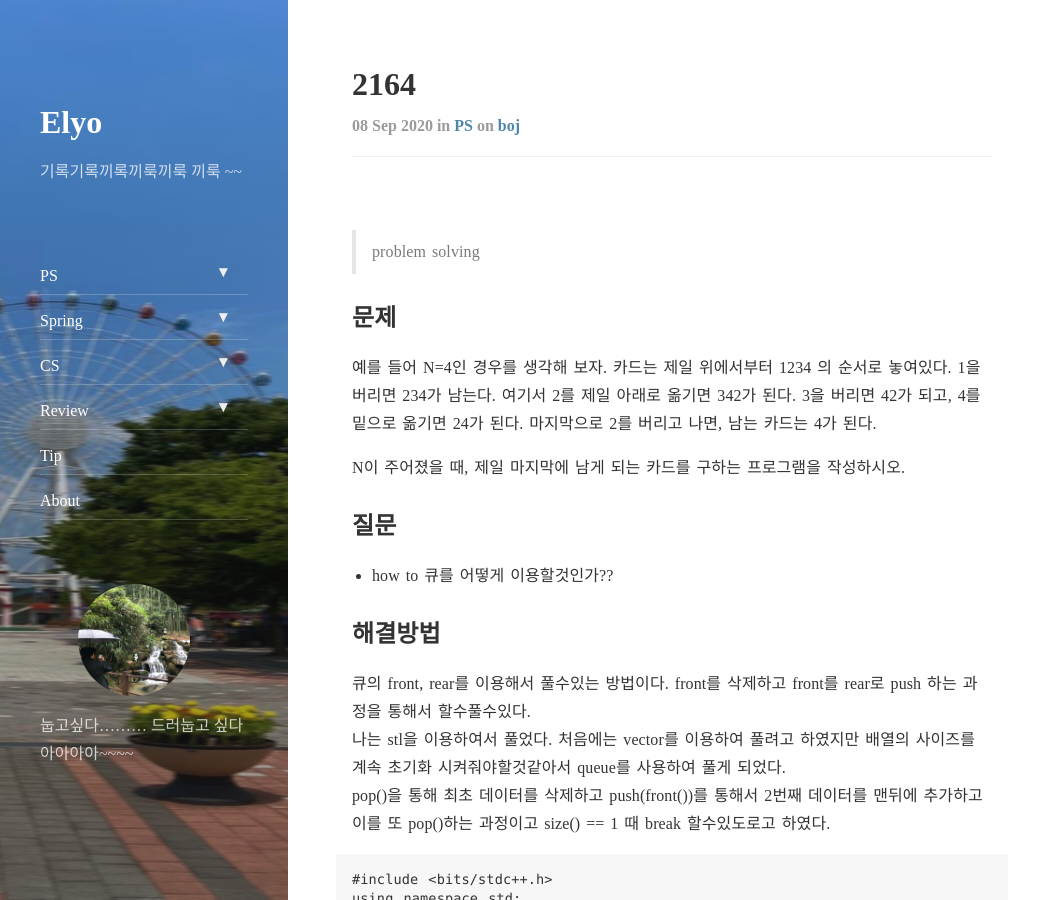
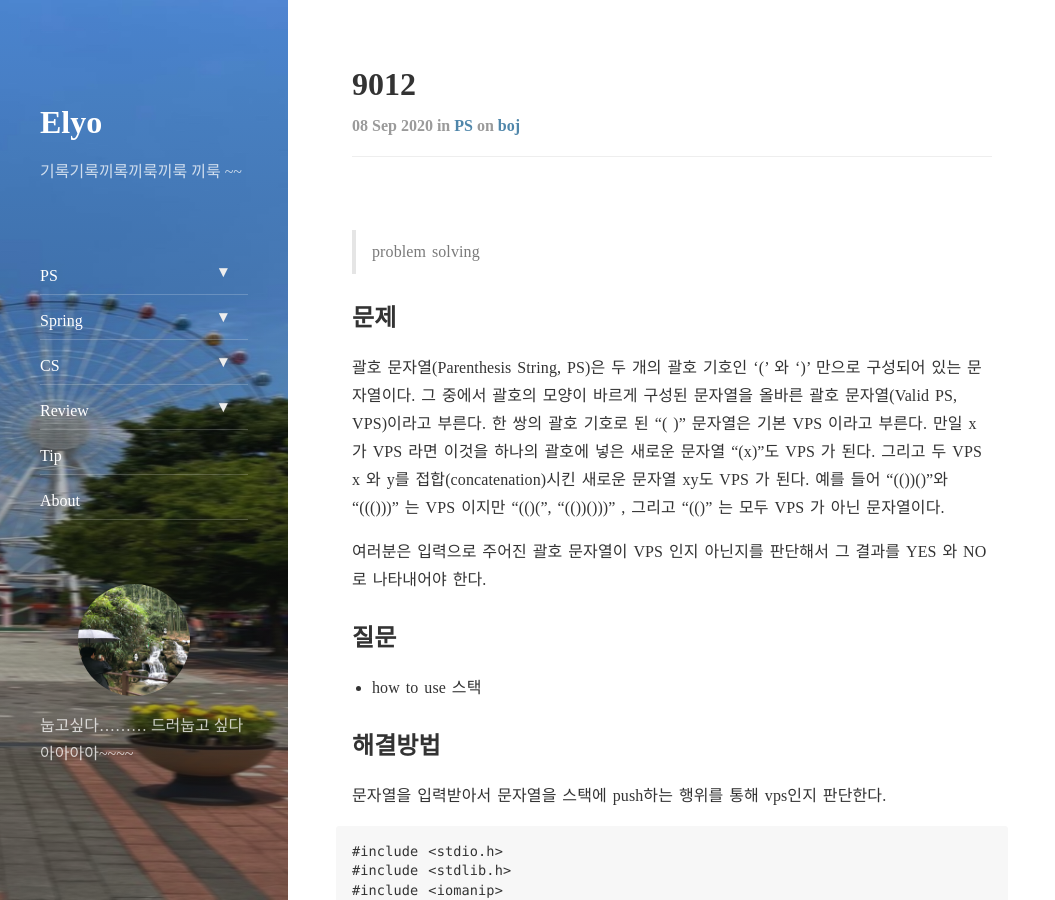
Before and after one commit to elyo9381/elyo9381.github.io, a Jekyll site: the page built from _posts/ps/2020-09-08-boj-9012.md, in a window 1280 px wide and 900 px high. Shown: the whole window, without its empty margins (0-1055 px from the left). Built offline with Jekyll 4.4.1, drawn with Linux system fonts in a browser that asks for light colours; nearby versions of some CDN libraries; comment, search, counter and statistics services are not loaded; some of the changed text lies outside the part shown.

Commit message:
modified typo

```diff
--- a/_posts/ps/2020-09-08-boj-9012.md
+++ b/_posts/ps/2020-09-08-boj-9012.md
@@ -1,6 +1,6 @@
 ---
 layout: post
-title: 2164
+title: 9012
 subtitle: "ps, boj"
 categories: PS
 tags: boj
@@ -9,54 +9,84 @@ comments: true
 > problem solving
 
 ## 문제
-예를 들어 N=4인 경우를 생각해 보자. 카드는 제일 위에서부터 1234 의 순서로 놓여있다. 1을 버리면 234가 남는다. 여기서 2를 제일 아래로 옮기면 342가 된다. 3을 버리면 42가 되고, 4를 밑으로 옮기면 24가 된다. 마지막으로 2를 버리고 나면, 남는 카드는 4가 된다.
+  괄호 문자열(Parenthesis String, PS)은 두 개의 괄호 기호인 ‘(’ 와 ‘)’ 만으로 구성되어 있는 문자열이다. 그 중에서 괄호의 모양이 바르게 구성된 문자열을 올바른 괄호 문자열(Valid PS, VPS)이라고 부른다. 한 쌍의 괄호 기호로 된 “( )” 문자열은 기본 VPS 이라고 부른다. 만일 x 가 VPS 라면 이것을 하나의 괄호에 넣은 새로운 문자열 “(x)”도 VPS 가 된다. 그리고 두 VPS x 와 y를 접합(concatenation)시킨 새로운 문자열 xy도 VPS 가 된다. 예를 들어 “(())()”와 “((()))” 는 VPS 이지만 “(()(”, “(())()))” , 그리고 “(()” 는 모두 VPS 가 아닌 문자열이다.
 
-N이 주어졌을 때, 제일 마지막에 남게 되는 카드를 구하는 프로그램을 작성하시오.
+  여러분은 입력으로 주어진 괄호 문자열이 VPS 인지 아닌지를 판단해서 그 결과를 YES 와 NO 로 나타내어야 한다.
 
 ## 질문
-  * how to 큐를 어떻게 이용할것인가??
+  * how to use 스택
 
 ## 해결방법
-  큐의 front, rear를 이용해서 풀수있는 방법이다. front를 삭제하고 front를 rear로 push 하는 과정을 통해서 할수풀수있다.
-  나는 stl을 이용하여서 풀었다. 처음에는 vector를 이용하여 풀려고 하였지만 배열의 사이즈를 계속 초기화 시켜줘야할것같아서 queue를 사용하여 풀게 되었다.
-  pop()을 통해 최초 데이터를 삭제하고 push(front())를 통해서 2번째 데이터를 맨뒤에 추가하고 이를 또 pop()하는 과정이고 size() == 1 때 break 할수있도로고 하였다.
+  문자열을 입력받아서 문자열을 스택에 push하는 행위를 통해 vps인지 판단한다.
 
 ~~~
-#include <bits/stdc++.h>
+#include <stdio.h>
+#include <stdlib.h>
+#include <iomanip>
+#include <iostream>
+#include <string>
+#include <time.h>
+#include <stack>
+
+
 using namespace std;
 
-int main(){
+bool Check(string str){
+    int len= (int)str.length();
+    stack<char> st;
 
-	int n, tmp,sum = 0, MAX=-2147000000, MIN = 2147000000;
-	ios_base::sync_with_stdio(false);
-	cin.tie(0); cout.tie(0);
+    for(int i =0; i<len; i++)
+    {
+        char c = str[i];
+        if(c=='(')
+        {
+            st.push(str[i]);
 
-	cin >> n;
-	queue<int> Q;
+        }else
+        {
+            if(!st.empty())
+            {
+                st.pop();
 
-	for(int i = 0; i<n; i++){
-		Q.push(i+1);
-	}
+            }else{
+                return false;
+            }
+        }
+    }
+    return st.empty();
+}
 
-	while(!Q.empty()){
-		if(Q.size() == 1) break;
-		Q.pop();
+int main() {
+    ios_base :: sync_with_stdio(false);
+    cin.tie(NULL);
+    int t;
+    cin >> t;
+    cin.ignore();
+    for(; t!=0;t--)  {
+        string str;
+        //getline 공백도 같이 받아올수있는 함수
+        getline(cin, str);
+        // str += '\n';
 
-		Q.push(Q.front());
-		Q.pop();
-	}
-	cout << Q.front();
-	return 0;
+
+        if(Check(str))
+        {
+            cout<<"YES"<<"\n";
+        }else{
+            cout<<"NO"<<"\n";
+        }
+
+    }
 
 }
 
 
-/*
-입력예제
-6
-출력예제
-4
-end
-*/
+// 6
+// (())())
+// (((()())()
+// (()())((()))
+// ((()()(()))(((())))()
+// ()()()()(()()())()
+// (()((())()(
 
 ~~~
```
Also changed, not shown: _posts/ps/2020-09-17-boj-10828.md (+1 -0 lines).
